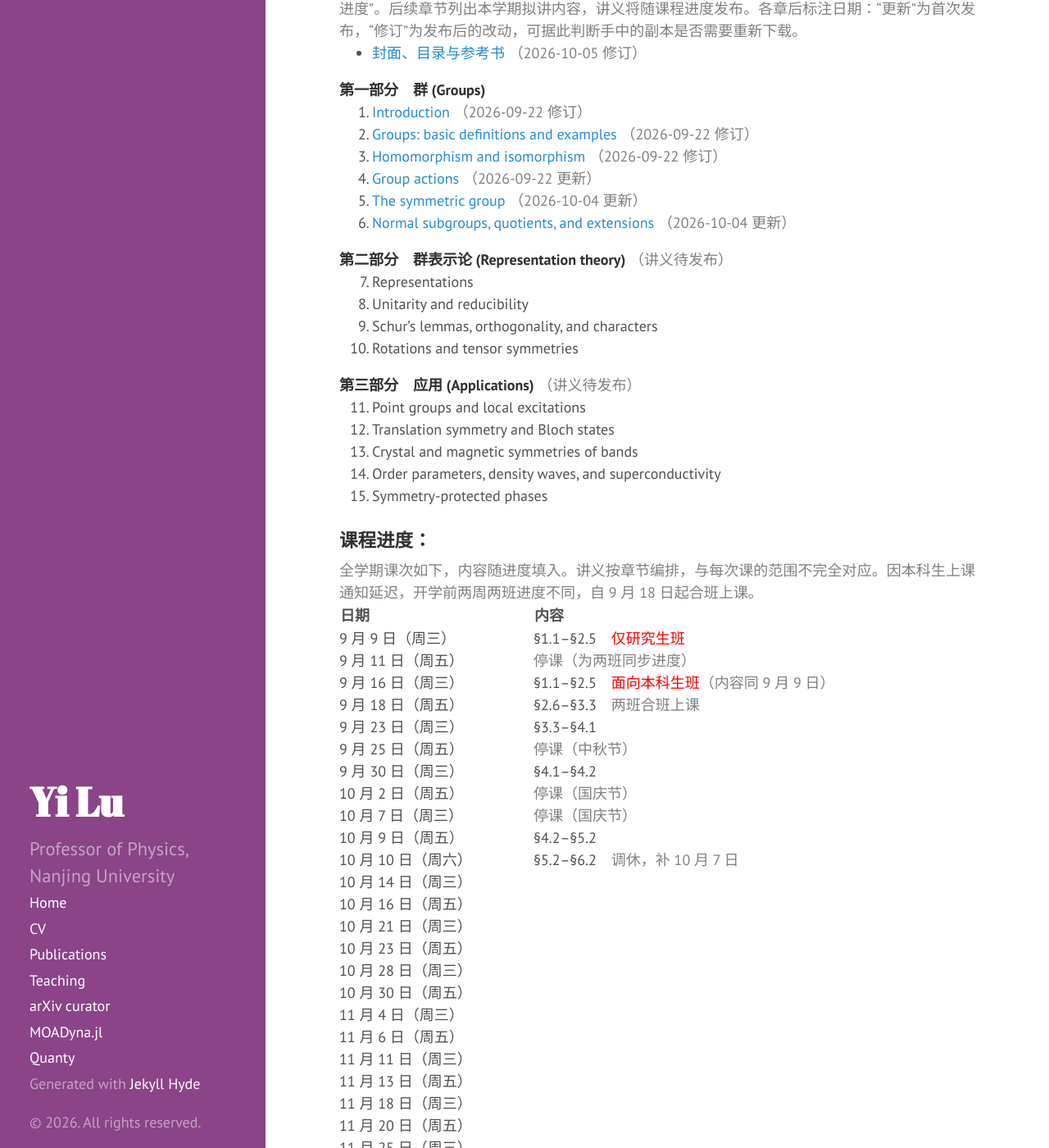
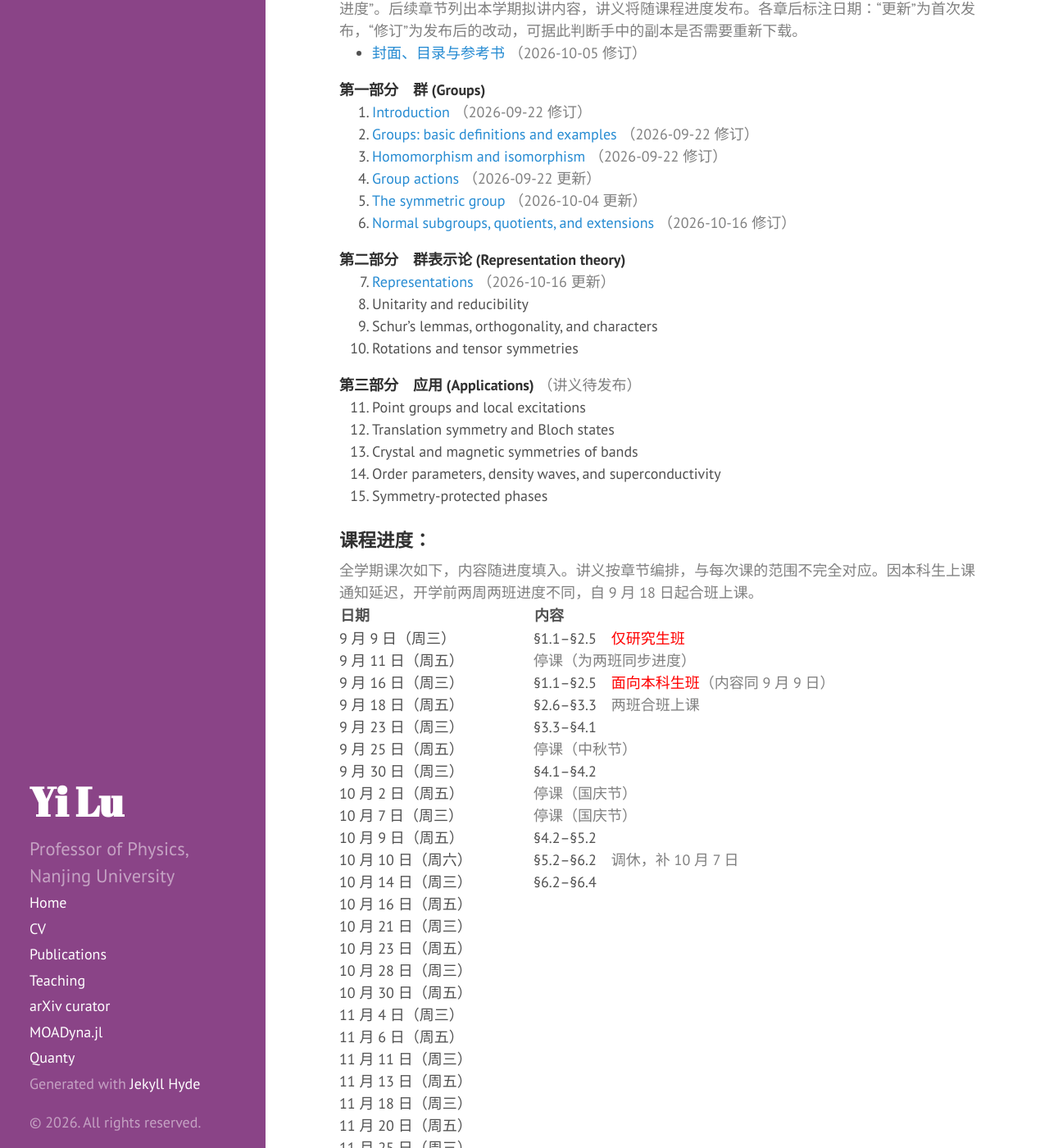
Before and after one commit to yilu/personal_site, a Jekyll site: the page built from teaching/AS2026/GT/index.md, in a window 1280 px wide and 1400 px high, scrolled down 840 px. Shown: the whole window at 82% size. Built offline with Jekyll 4.4.1, drawn with Linux system fonts in a browser that asks for light colours.

Commit message:
Update Chapters 6 and 7 handouts and October 14 lecture log

```diff
--- a/teaching/AS2026/GT/index.md
+++ b/teaching/AS2026/GT/index.md
@@ -36,10 +36,10 @@ title: Group Theory and its Applications
   3. [Homomorphism and isomorphism]({{ site.url }}/teaching/AS2026/GT/notes/GT-ch03.pdf) <span style="color: gray">（2026-09-22 修订）</span>
   4. [Group actions]({{ site.url }}/teaching/AS2026/GT/notes/GT-ch04.pdf) <span style="color: gray">（2026-09-22 更新）</span>
   5. [The symmetric group]({{ site.url }}/teaching/AS2026/GT/notes/GT-ch05.pdf) <span style="color: gray">（2026-10-04 更新）</span>
-  6. [Normal subgroups, quotients, and extensions]({{ site.url }}/teaching/AS2026/GT/notes/GT-ch06.pdf) <span style="color: gray">（2026-10-04 更新）</span>
+  6. [Normal subgroups, quotients, and extensions]({{ site.url }}/teaching/AS2026/GT/notes/GT-ch06.pdf) <span style="color: gray">（2026-10-16 修订）</span>
 
-  **第二部分　群表示论 (Representation theory)** <span style="color: gray">（讲义待发布）</span>
-  7. Representations
+  **第二部分　群表示论 (Representation theory)**
+  7. [Representations]({{ site.url }}/teaching/AS2026/GT/notes/GT-ch07.pdf) <span style="color: gray">（2026-10-16 更新）</span>
   8. Unitarity and reducibility
   9. Schur's lemmas, orthogonality, and characters
   10. Rotations and tensor symmetries
@@ -69,7 +69,7 @@ title: Group Theory and its Applications
 | 10 月 7 日（周三） | <span style="color: gray">停课（国庆节）</span> |
 | 10 月 9 日（周五） | §4.2–§5.2 |
 | 10 月 10 日（周六） | §5.2–§6.2　<span style="color: gray">调休，补 10 月 7 日</span> |
-| 10 月 14 日（周三） |  |
+| 10 月 14 日（周三） | §6.2–§6.4 |
 | 10 月 16 日（周五） |  |
 | 10 月 21 日（周三） |  |
 | 10 月 23 日（周五） |  |
```
Also changed, not shown: 2 other files.
